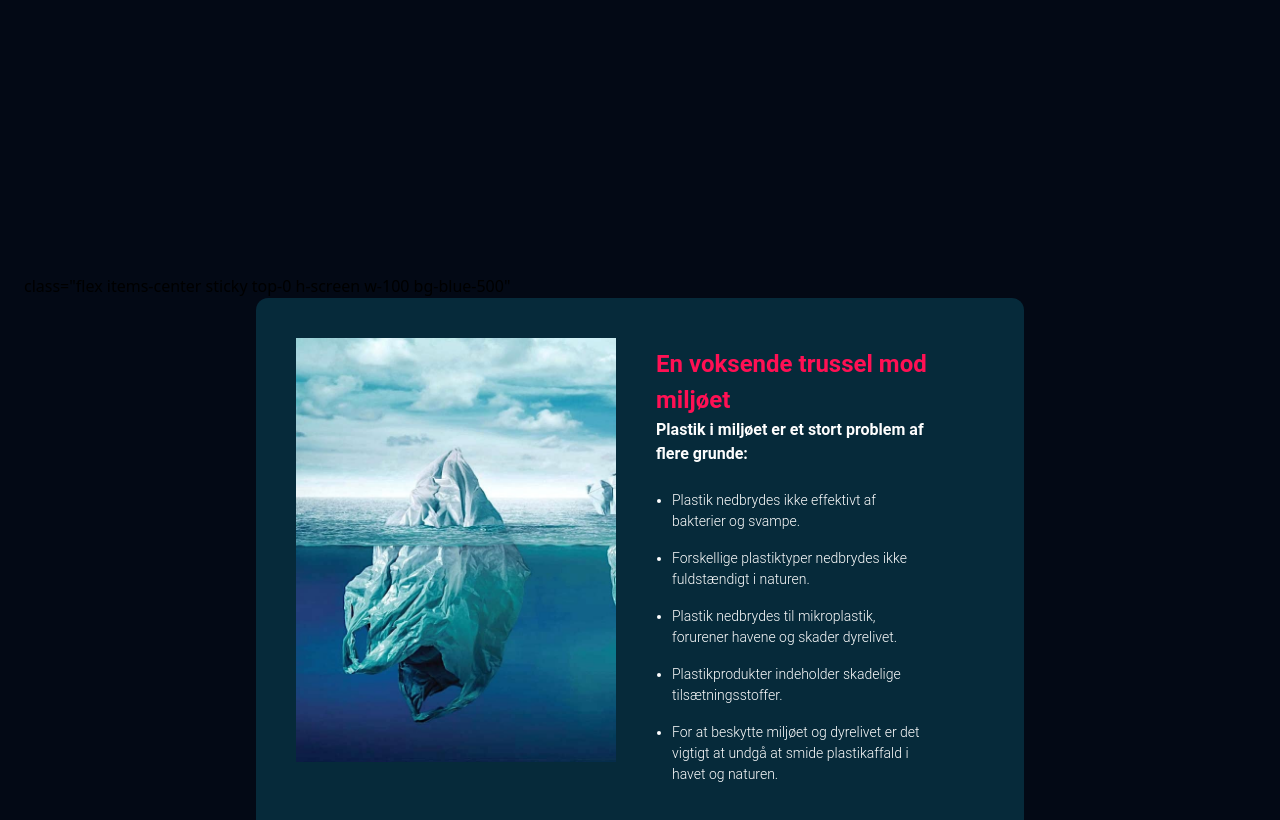
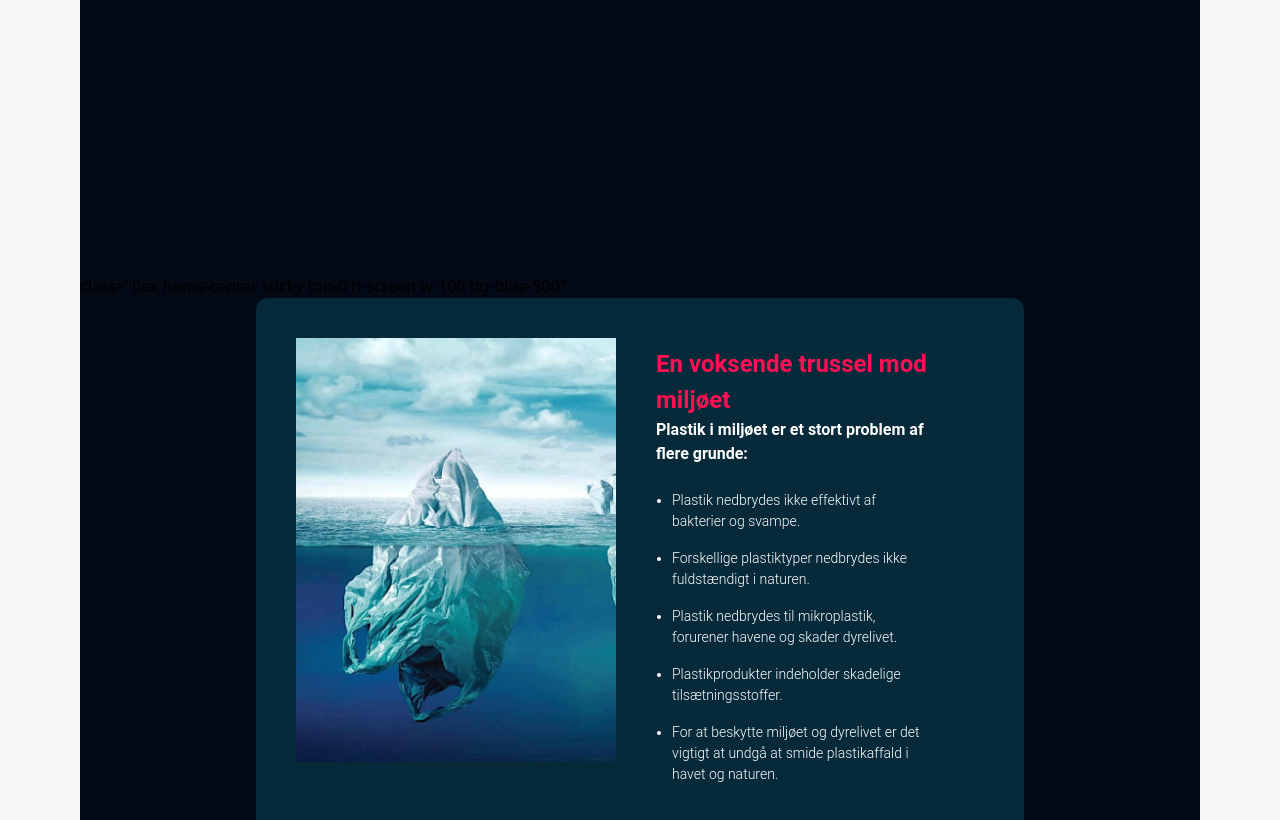
Before and after one commit to VickiOX/Plasticchange, an Astro site: page / in a window 1280 px wide. Shown: the part 5029-5849 px from the top of the page. Built offline with nearby package versions, Linux system fonts and the light colour scheme; Astro itself is replaced by a stand-in of ours; a web font is replaced by a local one.

Commit message:
body fixed

```diff
--- a/src/pages/index.astro
+++ b/src/pages/index.astro
@@ -8,7 +8,8 @@ import Section_4 from "../components/Section_4.astro";
 import Section_5 from "../components/Section_5.astro";
 ---
 <MainLayout title="Titel">
-	<article class="bg px-6">
+	<article class="bg-[#f6f6f6] px-6 md:px-10 lg:px-20">
+		<div class="bg-[#030915]">
 			<div class="bg-[url('/images/hero.webp')] bg-cover bg-no-repeat mx-auto">
 				<HeroUnit/>
 			</div>
@@ -17,12 +18,6 @@ import Section_5 from "../components/Section_5.astro";
 			<Sektion3/>
 			<Section_4/>
 			<Section_5/>
+		</div>
 	</article>
 </MainLayout>
-
-<style>
-	.bg{
-		background-color: #030915;
-	}
-
-</style>
```
Also changed, not shown: public/images/brugteflasker.png (added), public/images/brugtflaske.png (added), 1 other file.
